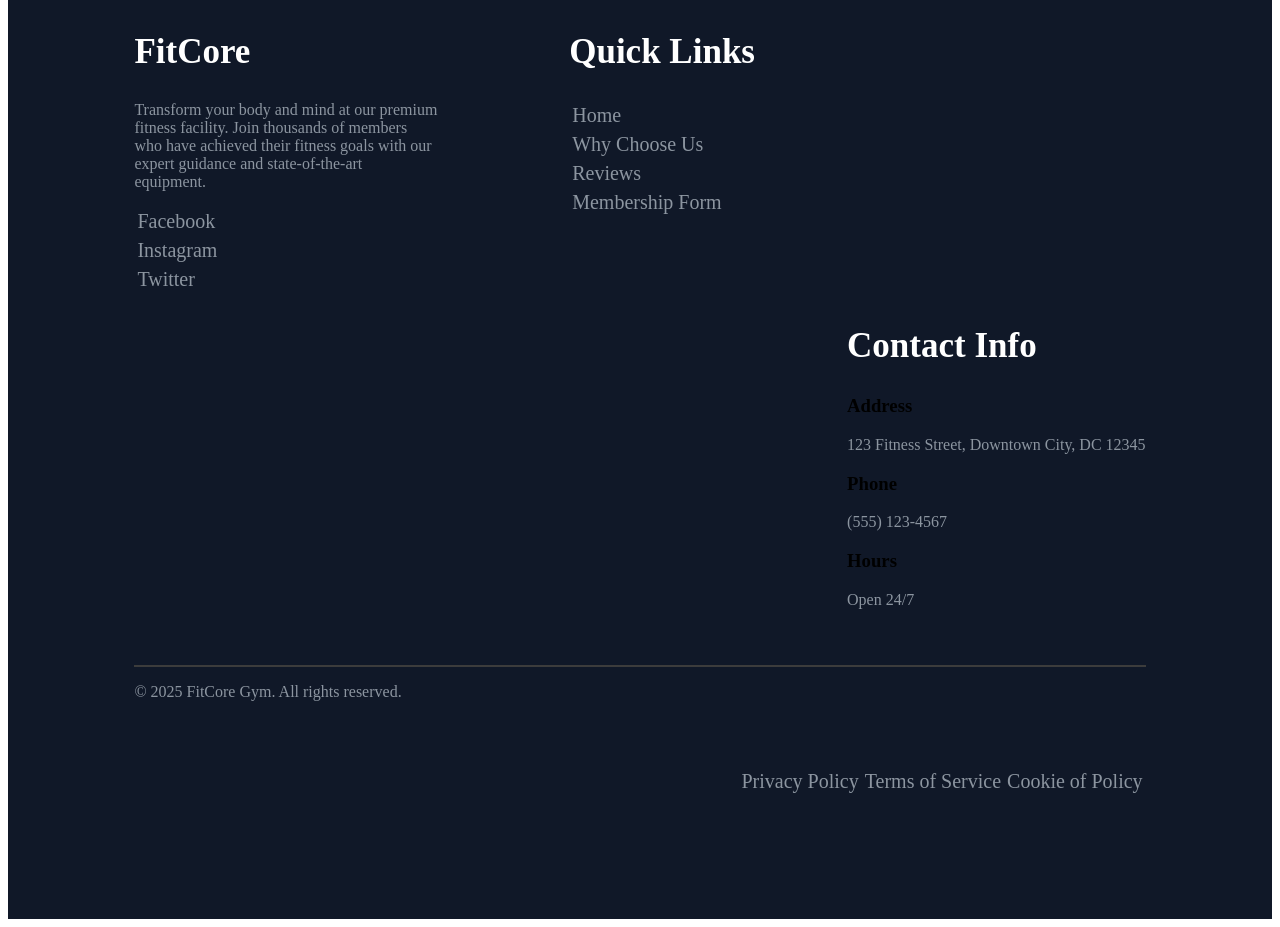
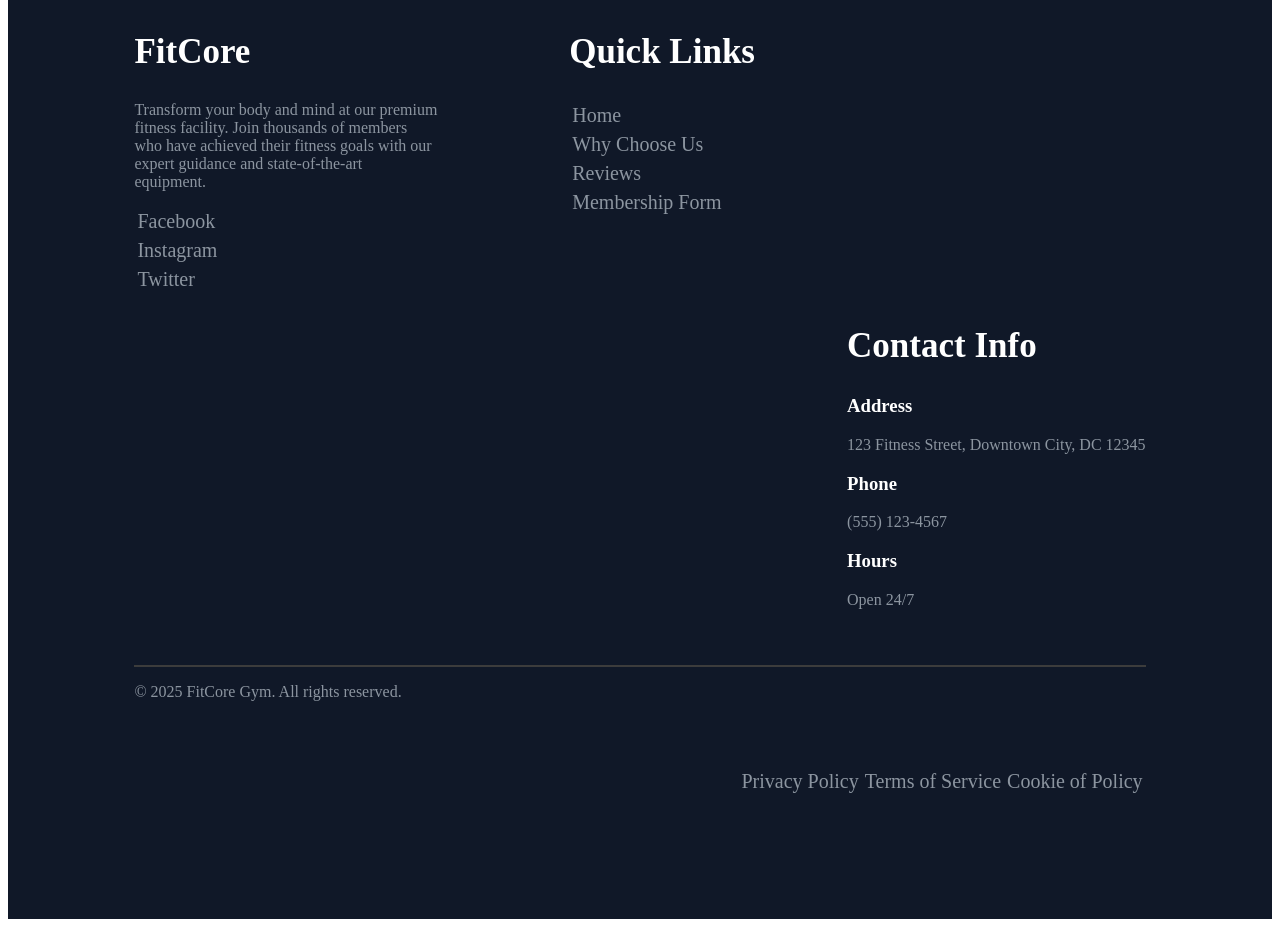
Before and after one commit to OSAMA6788/assignment4, a plain HTML site: page week2.html in a window 1280 px wide. Shown: the part 3593-4520 px from the top of the page. Drawn offline with Linux system fonts and the light colour scheme.

Commit message:
Update style.css

```diff
--- a/css/style.css
+++ b/css/style.css
@@ -376,3 +376,6 @@ display: block;
   font-size: 20px;
   padding: 10px;
 }
+.ri h3{
+    color: white;
+}
```
